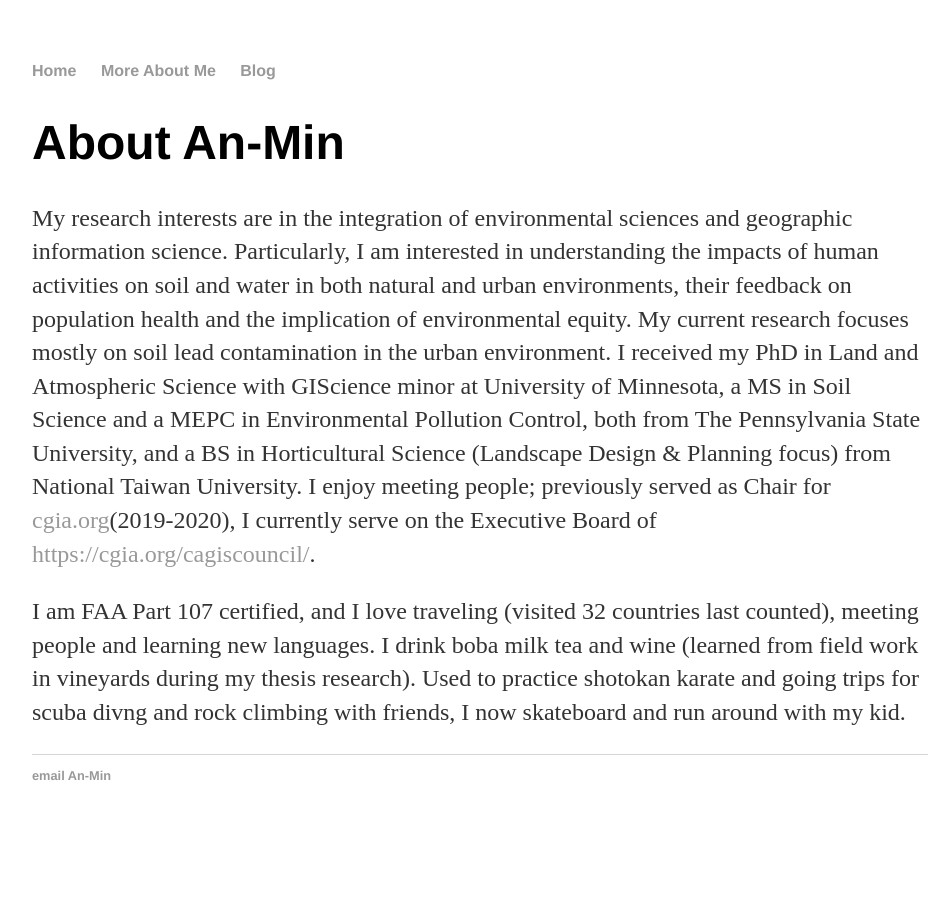
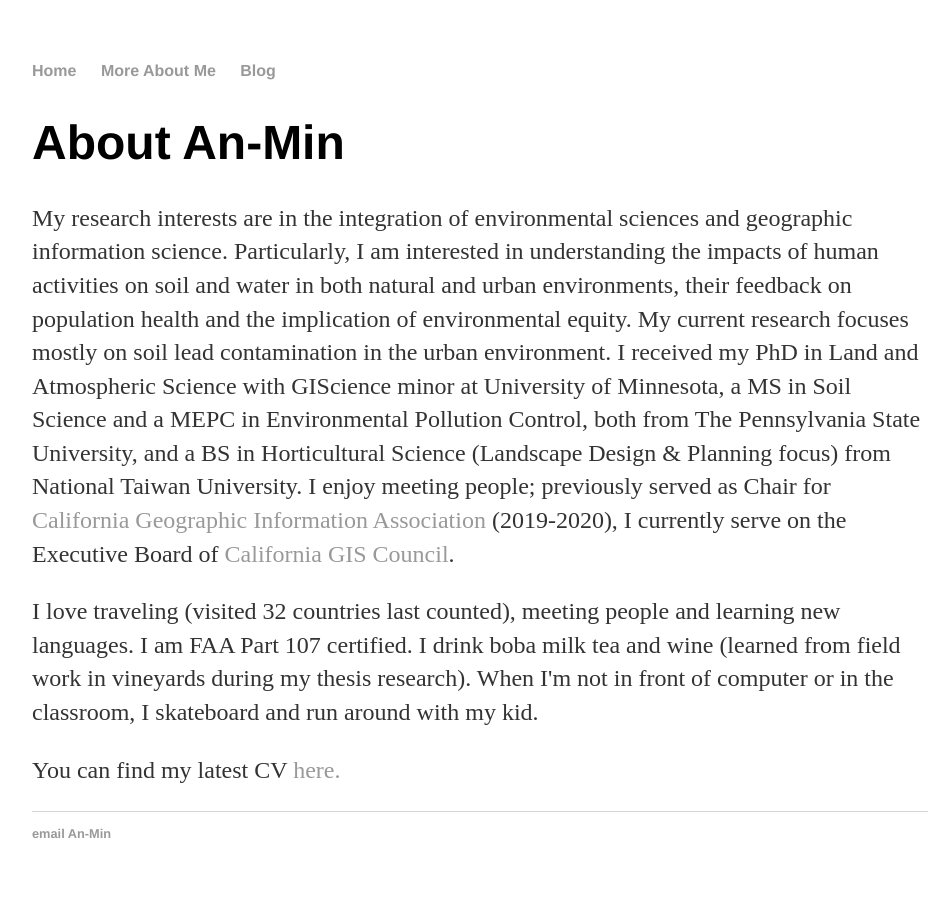
Before and after one commit to anmin/anmin.github.io, a Jekyll site: the page built from about/index.html, in a window 1280 px wide. Shown: the whole page, without its empty margins (160-1111 px from the left). Built offline with Jekyll 4.4.1, drawn with Linux system fonts in a browser that asks for light colours.

Commit message:
Update index.html

```diff
--- a/about/index.html
+++ b/about/index.html
@@ -5,8 +5,9 @@ title: About An-Min
 
 		<div class="about">
 			<h1>About An-Min</h1>
-			<p>My research interests are in the integration of environmental sciences and geographic information science. Particularly, I am interested in understanding the impacts of human activities on soil and water in both natural and urban environments, their feedback on population health and the implication of environmental equity. My current research focuses mostly on soil lead contamination in the urban environment. I received my PhD in Land and Atmospheric Science with GIScience minor at University of Minnesota, a MS in Soil Science and a MEPC in Environmental Pollution Control, both from The Pennsylvania State University, and a BS in Horticultural Science (Landscape Design & Planning focus) from National Taiwan University. I enjoy meeting people; previously served as Chair for <a href="California Geographic Information Association">cgia.org</a>(2019-2020), I currently serve on the Executive Board of <a href="California GIS Council">https://cgia.org/cagiscouncil/</a>.<p>
+			<p>My research interests are in the integration of environmental sciences and geographic information science. Particularly, I am interested in understanding the impacts of human activities on soil and water in both natural and urban environments, their feedback on population health and the implication of environmental equity. My current research focuses mostly on soil lead contamination in the urban environment. I received my PhD in Land and Atmospheric Science with GIScience minor at University of Minnesota, a MS in Soil Science and a MEPC in Environmental Pollution Control, both from The Pennsylvania State University, and a BS in Horticultural Science (Landscape Design & Planning focus) from National Taiwan University. I enjoy meeting people; previously served as Chair for <a href="cgia.org">California Geographic Information Association</a> (2019-2020), I currently serve on the Executive Board of <a href="https://cgia.org/cagiscouncil/">California GIS Council</a>.<p>
 
-			<p>I am FAA Part 107 certified, and I love traveling (visited 32 countries last counted), meeting people and learning new languages. I drink boba milk tea and wine (learned from field work in vineyards during my thesis research). Used to practice shotokan karate and going trips for scuba divng and rock climbing with friends, I now skateboard and run around with my kid.
+			<p>I love traveling (visited 32 countries last counted), meeting people and learning new languages. I am FAA Part 107 certified. I drink boba milk tea and wine (learned from field work in vineyards during my thesis research). When I'm not in front of computer or in the classroom, I skateboard and run around with my kid.
 
+			<p>You can find my latest CV <a href="https://dornsife.usc.edu/cf/faculty-and-staff/faculty.cfm?pid=1075172">here.</a>
 	</div>
```
